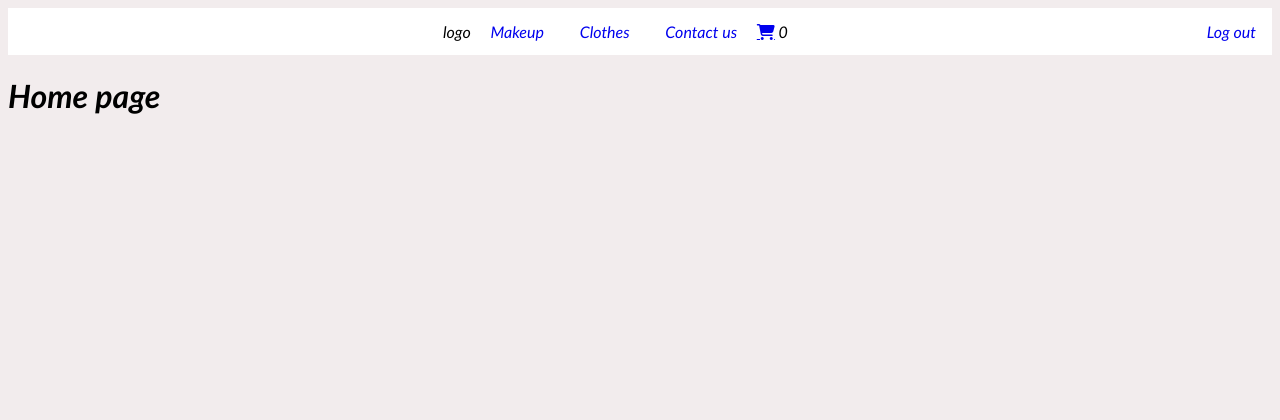
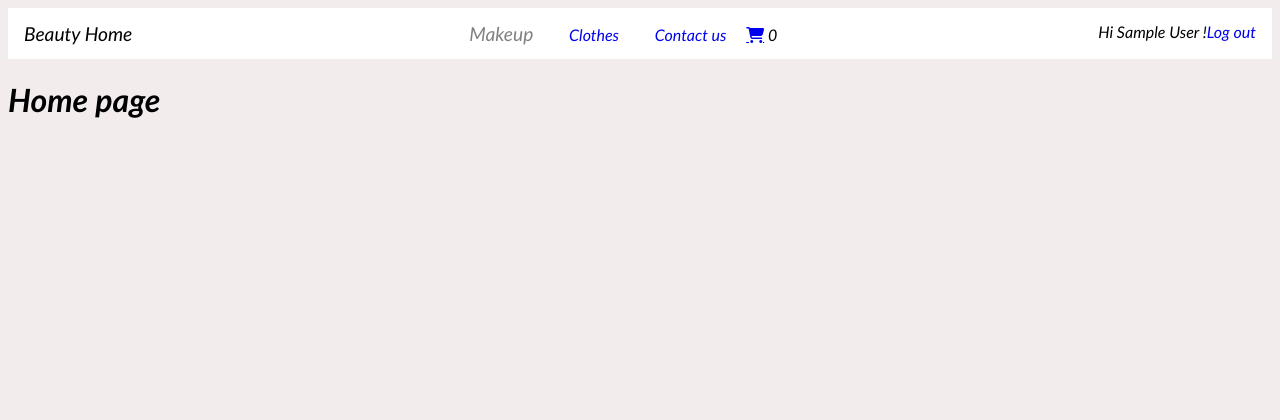
Before and after one commit to MarahZE/e-handel, a PHP site: page /selectMakeup.php in a window 1280 px wide. Shown: the top 420 px of the page. Run offline with PHP 8.4, Linux system fonts and the light colour scheme; the visitor is signed in with stand-in values (Sample User, id 1); data that the repository does not hold is empty; some libraries are stand-ins or nearby versions.

Commit message:
add some changes

```diff
--- a/clothes.html
+++ b/clothes.html
@@ -13,13 +13,14 @@
 <body>
     <header>
         <nav class='navbar'>
-            logo
+            <span class="logo">Beauty Home</span>
             <a class='link' href="selectMakeup.php">Makeup</a>
-            <a class='link' href="selectClothes.php">Clothes</a>
+            <a class='link color' href="selectClothes.php">Clothes</a>
             <a class='link' href="contactviamail.php">Contact us</a>
             <a class='fa fa-shopping-cart' href="shoppingCart.php"> </a>
             <span> ---$items--- </span>
             <a class='link-logout' href="logout.php">Log out</a>
+            <span class='link-logout'>Hi ---$user--- !</span>
         </nav>
     </header>
     <main>
@@ -33,6 +34,7 @@
          ---$price--- kr <br>
         <input type="hidden" name="name" value="---$name---">
         <input type="hidden" name="price" value="---$price---">
+        <input type="hidden" name="page" value="clothes">
         <input type="submit" name="buy" value="Add to bag">
     </form>
     <!--===xxx===-->
--- a/contact.html
+++ b/contact.html
@@ -11,13 +11,14 @@
 <body>
     <header>
         <nav class='navbar'>
-            logo
+            <span class="logo">Beauty Home</span>
             <a class='link' href="selectMakeup.php">Makeup</a>
             <a class='link' href="selectClothes.php">Clothes</a>
-            <a class='link' href="contactviamail.php">Contact us</a>
+            <a class='link color' href="contactviamail.php">Contact us</a>
             <a class='fa fa-shopping-cart' href="shoppingCart.php"> </a>
             <span> ---$items--- </span>
             <a class='link-logout' href="logout.php">Log out</a>
+            <span class='link-logout'>Hi ---$user--- !</span>
         </nav>
     </header>
     <main>
--- a/contactviamail.php
+++ b/contactviamail.php
@@ -14,8 +14,10 @@ if (isset($_SESSION['name'])) {
 
 
         $html = str_replace('---$items---', $cartSize, $html);
+        $html = str_replace('---$user---', $_SESSION['name'], $html);
     } else {
         $html = str_replace('---$items---', 0, $html);
+        $html = str_replace('---$user---', $_SESSION['name'], $html);
     }
     $html = str_replace('---$name---', $_SESSION['name'], $html);
     echo $html;
--- a/index.php
+++ b/index.php
@@ -17,7 +17,7 @@ session_start();
 <body>
     <header>
         <nav class='navbar'>
-            logo
+            <span class="home-logo">Beauty Home</span>
 
         </nav>
     </header>
--- a/makeup.html
+++ b/makeup.html
@@ -13,13 +13,14 @@
 <body>
     <header>
         <nav class='navbar'>
-            logo
-            <a class='link' href="selectMakeup.php">Makeup</a>
+            <span class="logo">Beauty Home</span>
+            <a class='link color' href="selectMakeup.php">Makeup</a>
             <a class='link' href="selectClothes.php">Clothes</a>
             <a class='link' href="contactviamail.php">Contact us</a>
             <a class='fa fa-shopping-cart' href="shoppingCart.php"> </a>
             <span> ---$items--- </span>
             <a class='link-logout' href="logout.php">Log out</a>
+            <span class='link-logout'>Hi ---$user--- !</span>
         </nav>
     </header>
     <main>
@@ -34,6 +35,7 @@
 
         <input type="hidden" name="name" value="---$name---">
         <input type="hidden" name="price" value="---$price---">
+        <input type="hidden" name="page" value="clothes">
         <input type="submit" name="buy" value="Add to bag">
     </form>
     <!--===xxx===-->
--- a/selectClothes.php
+++ b/selectClothes.php
@@ -20,10 +20,12 @@ if (isset($_SESSION['name'])) {
 
         $temp_html = $html_pieces[0];
         $temp_html = str_replace('---$items---', $cartSize, $temp_html);
+        $temp_html = str_replace('---$user---', $_SESSION['name'], $temp_html);
         echo $temp_html;
     } else {
         $temp_html = $html_pieces[0];
         $temp_html = str_replace('---$items---', 0, $temp_html);
+        $temp_html = str_replace('---$user---', $_SESSION['name'], $temp_html);
         echo $temp_html;
     }
 
--- a/selectMakeup.php
+++ b/selectMakeup.php
@@ -19,10 +19,12 @@ if (isset($_SESSION['name'])) {
 
         $temp_html = $html_pieces[0];
         $temp_html = str_replace('---$items---', $cartSize, $temp_html);
+        $temp_html = str_replace('---$user---', $_SESSION['name'], $temp_html);
         echo $temp_html;
     } else {
         $temp_html = $html_pieces[0];
         $temp_html = str_replace('---$items---', 0, $temp_html);
+        $temp_html = str_replace('---$user---', $_SESSION['name'], $temp_html);
         echo $temp_html;
     }
 
--- a/shoppingCart.php
+++ b/shoppingCart.php
@@ -41,6 +41,8 @@ if (isset($_POST['buy'])) {
 
         $_SESSION['cart'][] = $session_data;
     }
+
+    header("location:selectMakeup.php");
 }
 
 if (!empty($_SESSION['cart'])) {
@@ -53,10 +55,12 @@ if (!empty($_SESSION['cart'])) {
 
     $temp_html = $html_pieces[0];
     $temp_html = str_replace('---$items---', $cartSize, $temp_html);
+    $temp_html = str_replace('---$user---', $_SESSION['name'], $temp_html);
     echo $temp_html;
 } else {
     $temp_html = $html_pieces[0];
     $temp_html = str_replace('---$items---', 0, $temp_html);
+    $temp_html = str_replace('---$user---', $_SESSION['name'], $temp_html);
     echo $temp_html;
 }
 
--- a/style.css
+++ b/style.css
@@ -17,12 +17,27 @@ body {
     float:right;
     text-decoration: none;
 }
+.logo {
+    float:left;
+    font-size: larger;
 
+}
+.home-logo {
+    font-size: 23px;
+}
 .link-cart{
     text-decoration: none;
 
 }
 
+a:hover {
+    color: hotpink;
+  }
+
+.color {
+    color: gray;
+    font-size: larger;
+}
 .form-section {
     text-align: center;
     margin-top: 150px;
```
Also changed, not shown: cart.html (+4 -3 lines).
